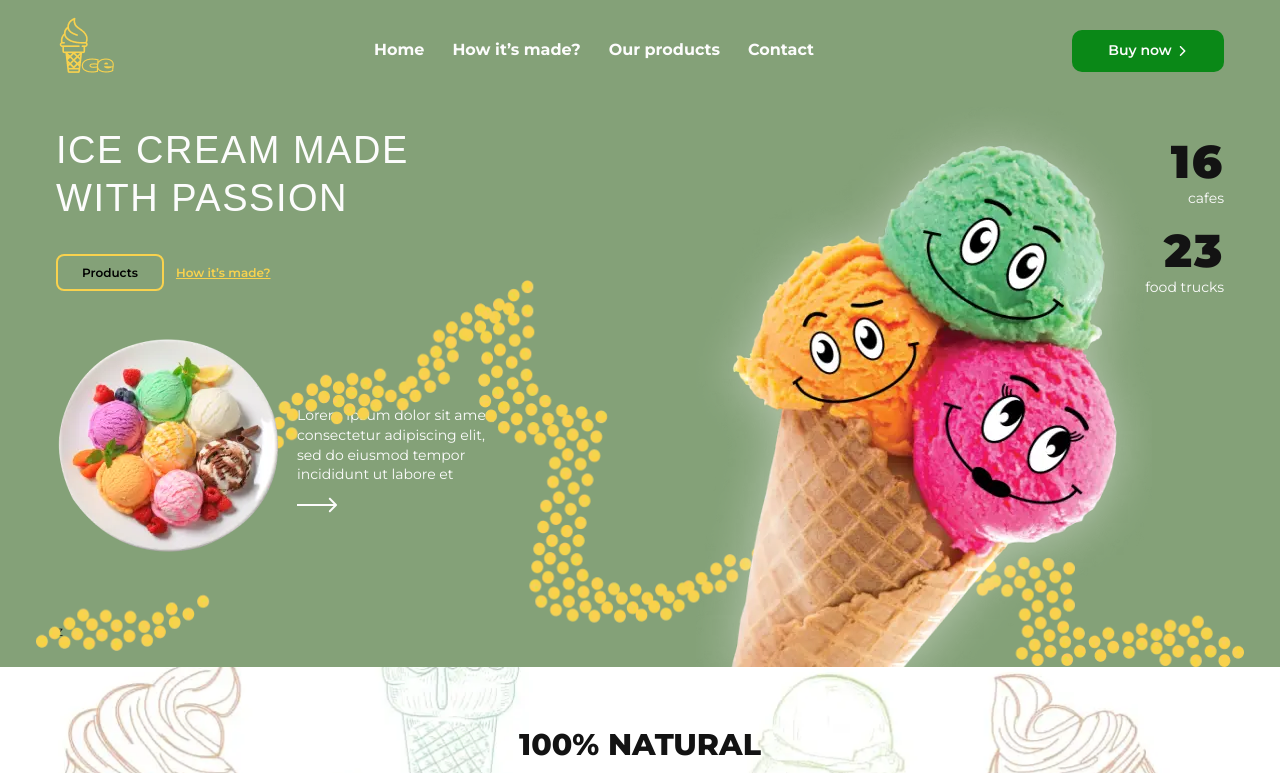
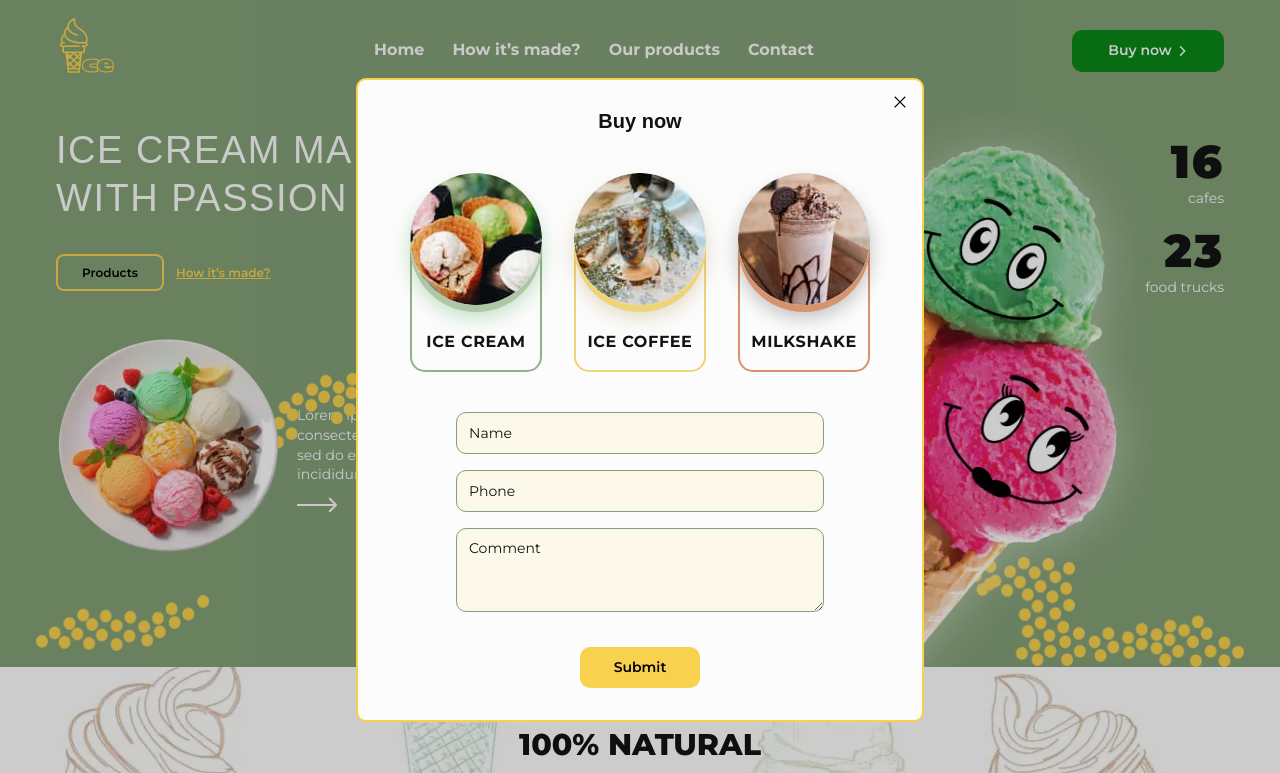
Before and after one commit to Saniokkk/testProject, a website built with Parcel: page src/index.html in a window 1280 px wide. Both pictures are taken after a click on the button "Buy now". Shown: the top 773 px of the page. Built offline with nearby package versions, Linux system fonts and the light colour scheme; a web font is replaced by a local one.

Commit message:
new version

```diff
--- a/src/partials/buy-modal.html
+++ b/src/partials/buy-modal.html
@@ -1,3 +1,72 @@
-<div class="buy-modal">
-
+<div class="buy-modal__container is-hidden" data-buy-modal>
+  <div class="buy-modal">
+    <button class="buy-modal__button--close" type="button" data-buy-modal-close>
+      <svg width="20" height="20">
+        <use href="./images/svg/icons.svg#icon-close"></use>
+      </svg>
+    </button>
+    <h2 class="buy-modal__title">Buy now</h2>
+    <ul class="buy-modal__picture-list">
+      <li class="buy-modal__picture-item">
+        <label class="buy-modal__label--green">
+          <img class="buy-modal__img" srcset="
+              ./images/buy-modal/ice-cream-x1-132w.jpg 1x,
+              ./images/buy-modal/ice-cream-x2-132w.jpg 2x
+            " src="./images/buy-modal/ice-cream-x1-132w.jpg" alt="ice cream" />
+          <div class="buy-modal__picture-shadow--green"></div>
+          <input type="checkbox" name="ice-cream" />
+          <div class="buy-modal__picture-title--green">
+            <span>ice cream</span>
+          </div>
+        </label>
+      </li>
+      <li class="buy-modal__picture-item">
+        <label class="buy-modal__label--yellow">
+          <img class="buy-modal__img" srcset="
+              ./images/buy-modal/ice-coffee-x1-132w.jpg 1x,
+              ./images/buy-modal/ice-coffee-x2-132w.jpg 2x
+            " src="./images/buy-modal/ice-coffee-x1-132w.jpg" alt="ice coffee" />
+          <div class="buy-modal__picture-shadow--yellow"></div>
+          <input type="checkbox" name="ice-coffee" />
+          <div class="buy-modal__picture-title--yellow">
+            <span>ice coffee</span>
+          </div>
+        </label>
+      </li>
+      <li class="buy-modal__picture-item">
+        <label class="buy-modal__label--brown">
+          <img class="buy-modal__img" srcset="
+              ./images/buy-modal/milkshake-x1-132w.jpg 1x,
+              ./images/buy-modal/milkshake-x2-132w.jpg 2x
+            " src="./images/buy-modal/milkshake-x1-132w.jpg" alt="milkshake" />
+          <div class="buy-modal__picture-shadow--brown"></div>
+          <input type="checkbox" name="milkshake" />
+          <div class="buy-modal__picture-title--brown">
+            <span>milkshake</span>
+          </div>
+        </label>
+      </li>
+    </ul>
+    <form class="buy-modal__form">
+      <div class="buy-modal__input-list">
+        <div class="buy-modal__input-item">
+          <label for="name"></label>
+          <div class="buy-modal__input">
+            <input type="text" name="name" id="name" placeholder="Name" />
+          </div>
+        </div>
+        <div class="buy-modal__input-item">
+          <label for="tel"></label>
+          <div class="buy-modal__input">
+            <input type="tel" name="tel" id="tel" placeholder="Phone" />
+          </div>
+        </div>
+        <div class="buy-modal__input-item">
+          <label for="buy-modal__textarea"></label>
+          <textarea name="coment" id="buy-modal__textarea" rows="2" placeholder="Comment"></textarea>
+        </div>
+      </div>
+      <button class="buy-modal__button" type="submit">Submit</button>
+    </form>
+  </div>
 </div>
--- a/src/partials/header.html
+++ b/src/partials/header.html
@@ -39,7 +39,7 @@
                     </svg>
                 </button>
             </div>
-            <button class="header-nav__button" type="button">Buy now
+            <button class="header-nav__button" type="button" data-buy-modal-open>Buy now
                 <svg width="32" height="32" class="header-nav__icon">
                     <use href="./images/svg/icons.svg#icon-ep-arrow">
                     </use>
--- a/src/partials/hero.html
+++ b/src/partials/hero.html
@@ -68,7 +68,7 @@
                         media="(max-width: 767px)">
                     <img class="hero__ice" width="177" src="./images/hero/ice_1x_480w.png" alt="ice-cream">
                 </picture>
-            </div>z
+            </div>
         </div>
     </div>
 </section>
--- a/src/partials/products.html
+++ b/src/partials/products.html
@@ -10,7 +10,7 @@
           Soft ice cream with a delicate taste. Made with milk, cream, sugar and
           natural stabilizer
         </div>
-        <button type="button" class="products__btn btn" data-modal-open>
+        <button type="button" class="products__btn btn">
           <svg class="products__card-open" width="40" height="16">
             <use href="./images/svg/icons.svg#icon-arrow"></use>
           </svg>
@@ -23,7 +23,7 @@
           Fragrant invigorating drink created from 100% natural ingredients
           without the use of preservatives and flavor enhancers
         </p>
-        <button type="button" class="products__btn btn" data-modal-open>
+        <button type="button" class="products__btn btn">
           <svg class="products__card-open" width="40" height="16">
             <use href="./images/svg/icons.svg#icon-arrow"></use>
           </svg>
@@ -36,7 +36,7 @@
           Sweet drinks based on milk and ice cream, supplemented with syrups,
           fruits, berries and other sweets of your choice
         </p>
-        <button type="button" class="products__btn btn" data-modal-open>
+        <button type="button" class="products__btn btn">
           <svg class="products__card-open" width="40" height="16">
             <use href="./images/svg/icons.svg#icon-arrow"></use>
           </svg>
--- a/src/sass/components/_buy-modal.scss
+++ b/src/sass/components/_buy-modal.scss
@@ -0,0 +1,347 @@
+.buy-modal__container {
+  z-index: 901;
+  position: fixed;
+  top: 0;
+  left: 0;
+  width: 100vw;
+  height: 100vh;
+
+  background: rgba(0, 0, 0, 0.2);
+
+  transition: opacity 250ms cubic-bezier(0.4, 0, 0.2, 1),
+    transform 250ms cubic-bezier(0.4, 0, 0.2, 1);
+  overflow: auto;
+  transform: scaleX(1);
+
+  &.is-hidden {
+    opacity: 0;
+    pointer-events: none;
+    transform: scaleX(0);
+  }
+}
+
+.buy-modal {
+  position: relative;
+  display: flex;
+  flex-direction: column;
+  align-items: center;
+  top: 50%;
+  left: 50%;
+  transform: translate(-50%, -50%);
+  padding: 26px;
+
+  max-width: 280px;
+  width: 100%;
+  max-height: 991px;
+  height: 100%;
+
+  background: $color-white-bg;
+  border: 2px solid $color-yellow;
+  border-radius: 10px;
+
+  overflow: hidden;
+  overflow-y: auto;
+
+  @media screen and (min-width: 768px) {
+    padding: 30px 52px;
+    max-width: 568px;
+    max-height: 644px;
+  }
+}
+
+.buy-modal__button--close {
+  position: absolute;
+  top: 12px;
+  right: 12px;
+  width: 20px;
+  height: 20px;
+  background-color: $color-white-bg;
+
+  fill: currentColor;
+  transition: color 250ms cubic-bezier(0.4, 0, 0.2, 1);
+
+  &:hover,
+  &:focus {
+    color: $color-yellow;
+  }
+}
+
+.buy-modal__title {
+  margin-bottom: 20px;
+  text-align: center;
+  max-width: 322px;
+
+  font-family: $ffamily-seymour;
+  font-size: 16px;
+  line-height: 1.5;
+
+  @media screen and (min-width: 768px) {
+    margin-bottom: 40px;
+    font-size: 20px;
+    line-height: 1.16;
+  }
+}
+
+.buy-modal__picture-list {
+  display: flex;
+  flex-direction: column;
+  gap: 20px;
+  margin-bottom: 32px;
+
+  @media screen and (min-width: 768px) {
+    flex-direction: row;
+    gap: 32px;
+    margin-bottom: 40px;
+  }
+}
+
+.buy-modal__label--green {
+  position: relative;
+  display: flex;
+  align-items: flex-end;
+  width: 132px;
+  height: 199px;
+}
+
+.buy-modal__label--yellow {
+  position: relative;
+  display: flex;
+  align-items: flex-end;
+  width: 132px;
+  height: 199px;
+}
+
+.buy-modal__label--brown {
+  position: relative;
+  display: flex;
+  align-items: flex-end;
+  width: 132px;
+  height: 199px;
+}
+
+.buy-modal__img {
+  position: absolute;
+  top: 0;
+  left: 0;
+  z-index: 1;
+  border-radius: 98px;
+}
+
+.buy-modal__picture-shadow--green {
+  position: absolute;
+  top: 7px;
+  left: 0;
+  width: 132px;
+  height: 132px;
+  border-radius: 50%;
+  background: linear-gradient(
+      0deg,
+      rgba(156, 190, 143, 0.7),
+      rgba(156, 190, 143, 0.7)
+    ),
+    #d9d9d9;
+  box-shadow: 0px 5.26027px 19.726px rgba(10, 136, 23, 0.25);
+}
+
+.buy-modal__label--green input {
+  appearance: none;
+  outline: none;
+}
+
+.buy-modal__label--yellow input {
+  appearance: none;
+  outline: none;
+}
+
+.buy-modal__label--brown input {
+  appearance: none;
+  outline: none;
+}
+
+.buy-modal__picture-shadow--yellow {
+  position: absolute;
+  top: 7px;
+  left: 0;
+  width: 132px;
+  height: 132px;
+  border-radius: 50%;
+  background: linear-gradient(
+      0deg,
+      rgba(248, 210, 78, 0.7),
+      rgba(248, 210, 78, 0.7)
+    ),
+    #d9d9d9;
+  box-shadow: 0px 5.26027px 19.726px rgba(153, 114, 23, 0.25);
+}
+
+.buy-modal__picture-shadow--brown {
+  position: absolute;
+  top: 7px;
+  left: 0;
+  width: 132px;
+  height: 132px;
+  border-radius: 50%;
+  background: linear-gradient(
+      0deg,
+      rgba(213, 117, 63, 0.7),
+      rgba(213, 117, 63, 0.7)
+    ),
+    #d9d9d9;
+  box-shadow: 0px 5.26027px 19.726px rgba(0, 0, 0, 0.25);
+}
+
+.buy-modal__picture-title--green {
+  width: 100%;
+  height: 136px;
+  padding-top: 94px;
+  text-align: center;
+
+  font-weight: 700;
+  font-size: 16px;
+  line-height: 1.25;
+  text-align: center;
+  letter-spacing: 0.04em;
+  text-transform: uppercase;
+
+  border: 2px solid #96af8c;
+  border-radius: 15px;
+  transition: background 250ms cubic-bezier(0.4, 0, 0.2, 1);
+
+  .buy-modal__label--green input:checked + & {
+    background: #96af8c;
+    box-shadow: 0px 5.26027px 19.726px rgba(212, 20, 67, 0.1);
+  }
+}
+
+.buy-modal__picture-title--yellow {
+  width: 100%;
+  height: 136px;
+  padding-top: 94px;
+  text-align: center;
+
+  font-weight: 700;
+  font-size: 16px;
+  line-height: 1.25;
+  text-align: center;
+  letter-spacing: 0.04em;
+  text-transform: uppercase;
+
+  border: 2px solid #efd478;
+  border-radius: 15px;
+  transition: background 250ms cubic-bezier(0.4, 0, 0.2, 1);
+
+  .buy-modal__label--yellow input:checked + & {
+    background: #efd478;
+    box-shadow: 0px 5.26027px 19.726px rgba(212, 20, 67, 0.1);
+  }
+}
+
+.buy-modal__picture-title--brown {
+  width: 100%;
+  height: 136px;
+  padding-top: 94px;
+  text-align: center;
+
+  font-weight: 700;
+  font-size: 16px;
+  line-height: 1.25;
+  text-align: center;
+  letter-spacing: 0.04em;
+  text-transform: uppercase;
+
+  border: 2px solid #d6936d;
+  border-radius: 15px;
+  transition: background 250ms cubic-bezier(0.4, 0, 0.2, 1);
+
+  .buy-modal__label--brown input:checked + & {
+    background: #d6936d;
+    box-shadow: 0px 5.26027px 19.726px rgba(212, 20, 67, 0.1);
+  }
+}
+
+.buy-modal__form {
+  display: flex;
+  flex-direction: column;
+  align-items: center;
+  max-width: 368px;
+  width: 100%;
+}
+
+.buy-modal__input-list {
+  display: flex;
+  flex-direction: column;
+  align-items: center;
+  gap: 12px;
+  width: 100%;
+  margin-bottom: 24px;
+
+  @media screen and (min-width: 768px) {
+    gap: 16px;
+    margin-bottom: 32px;
+  }
+}
+
+.buy-modal__input-item {
+  width: 100%;
+}
+
+.buy-modal__form input,
+.buy-modal__form textarea {
+  width: 100%;
+  height: 32px;
+  padding-left: 12px;
+
+  font-size: 12px;
+  line-height: 1.42;
+  background: rgba(248, 210, 78, 0.1);
+  border: 1px solid $color-green-bg;
+  border-radius: 10px;
+
+  &::placeholder {
+    // padding-top: 8px;
+    color: $color-black;
+  }
+
+  @media screen and (min-width: 768px) {
+    height: 42px;
+    width: 368px;
+    font-size: 14px;
+
+    &::placeholder {
+      font-size: 14px;
+    }
+  }
+}
+
+.buy-modal textarea {
+  height: 65px;
+
+  @media screen and (min-width: 768px) {
+    height: 84px;
+  }
+}
+
+.buy-modal__button {
+  padding: 12px 34px;
+  font-weight: 600;
+  font-size: 12px;
+  line-height: 1.25;
+  background: $color-yellow;
+  border-radius: 10px;
+
+  transition: background-color 250ms cubic-bezier(0.4, 0, 0.2, 1);
+
+  &:hover,
+  &:focus {
+    background-color: $hover-focus-color;
+  }
+
+  &:focus {
+    color: $focus-color-txt;
+  }
+
+  @media screen and (min-width: 768px) {
+    font-size: 14px;
+    line-height: 1.21;
+  }
+}
--- a/src/sass/components/_contacts.scss
+++ b/src/sass/components/_contacts.scss
@@ -29,7 +29,6 @@
 
     @media screen and (min-width: 1200px) {
         width: calc((100% - 64px) / 3);
-        padding: 40px;
         gap: 32px;
     }
 }
@@ -107,6 +106,7 @@
     gap: 16px;
 
     @media screen and (min-width: 768px) {
+        padding: 0 32px;
         flex-direction: row;
         flex-wrap: wrap;
         gap: 16px;
@@ -116,6 +116,7 @@
     @media screen and (min-width: 1200px) {
         gap: 32px;
         top: -128px;
+        padding: 0 20px;
     }
 }
 
--- a/src/sass/components/_header.scss
+++ b/src/sass/components/_header.scss
@@ -97,7 +97,7 @@
 }
 
 .drop-menu {
-    z-index: 999;
+    z-index: 900;
     position: fixed;
     top: 49px;
     left: 0;
@@ -164,8 +164,7 @@
     }
 }
 
-.drop-menu__title,
-.menu-list__title {
+.drop-menu__title {
     display: block;
 
     padding: 8px 0;
@@ -175,9 +174,11 @@
     line-height: calc(39 / 32);
     color: $color-white-bg;
     transition: color 250ms cubic - bezier(0.4, 0, 0.2, 1);
+    transition: color 250ms cubic - bezier(0.4, 0, 0.2, 1);
 
     &:focus,
     &:hover {
+        outline: none;
         color: $color-black;
     }
 
@@ -190,6 +191,7 @@
 .menu-list__title {
     display: block;
 
+    font-weight: 700;
     padding-top: 32px;
     padding-bottom: 13px;
     font-size: 16px;
@@ -200,7 +202,8 @@
 
     &:focus,
     &:hover {
-        color: $color-black;
+        outline: none;
+        color: $color-yellow;
     }
 }
 
@@ -239,7 +242,7 @@
     margin: 0 auto;
 
     @media screen and (max-width: 767px) {
-        display: flex;
+        display: none;
     }
 }
 
--- a/src/sass/components/_hero.scss
+++ b/src/sass/components/_hero.scss
@@ -81,11 +81,13 @@
     transition: color 250ms cubic-bezier(0.4, 0, 0.2, 1), border 250ms cubic-bezier(0.4, 0, 0.2, 1);
 
     &:hover {
+        outline: none;
         border: 2px solid $hover-focus-color;
         outline: none;
     }
 
     &:focus {
+        outline: none;
         color: $color-white-bg;
         border: 2px solid $hover-focus-color;
         outline: none;
@@ -105,9 +107,13 @@
     color: #F8D24E;
     transition: color 250ms cubic-bezier(0.4, 0, 0.2, 1);
 
-    &:hover,
+    &:hover {
+        color: $hover-focus-color;
+        outline: none;
+    }
     &:focus {
         color: $color-white-bg;
+        outline: none;
     }
 }
 
--- a/src/sass/components/_products.scss
+++ b/src/sass/components/_products.scss
@@ -329,6 +329,17 @@
 }
 
 .products__btn {
+  outline: none;
   background-color: transparent;
   display: block;
+  color: $color-black;
+
+  &:hover,
+  &:focus {
+    color: $focus-color-txt;
+  }
 }
+
+.products__card-open {
+  fill: currentColor;
+}
```
Also changed, not shown: src/images/buy-modal/ice-coffee-x1-132w.jpg (added), src/images/buy-modal/ice-coffee-x2-132w.jpg (added), src/images/buy-modal/ice-cream-x1-132w.jpg (added), src/images/buy-modal/ice-cream-x2-132w.jpg (added), src/images/buy-modal/milkshake-x1-132w.jpg (added), src/images/buy-modal/milkshake-x2-132w.jpg (added).
